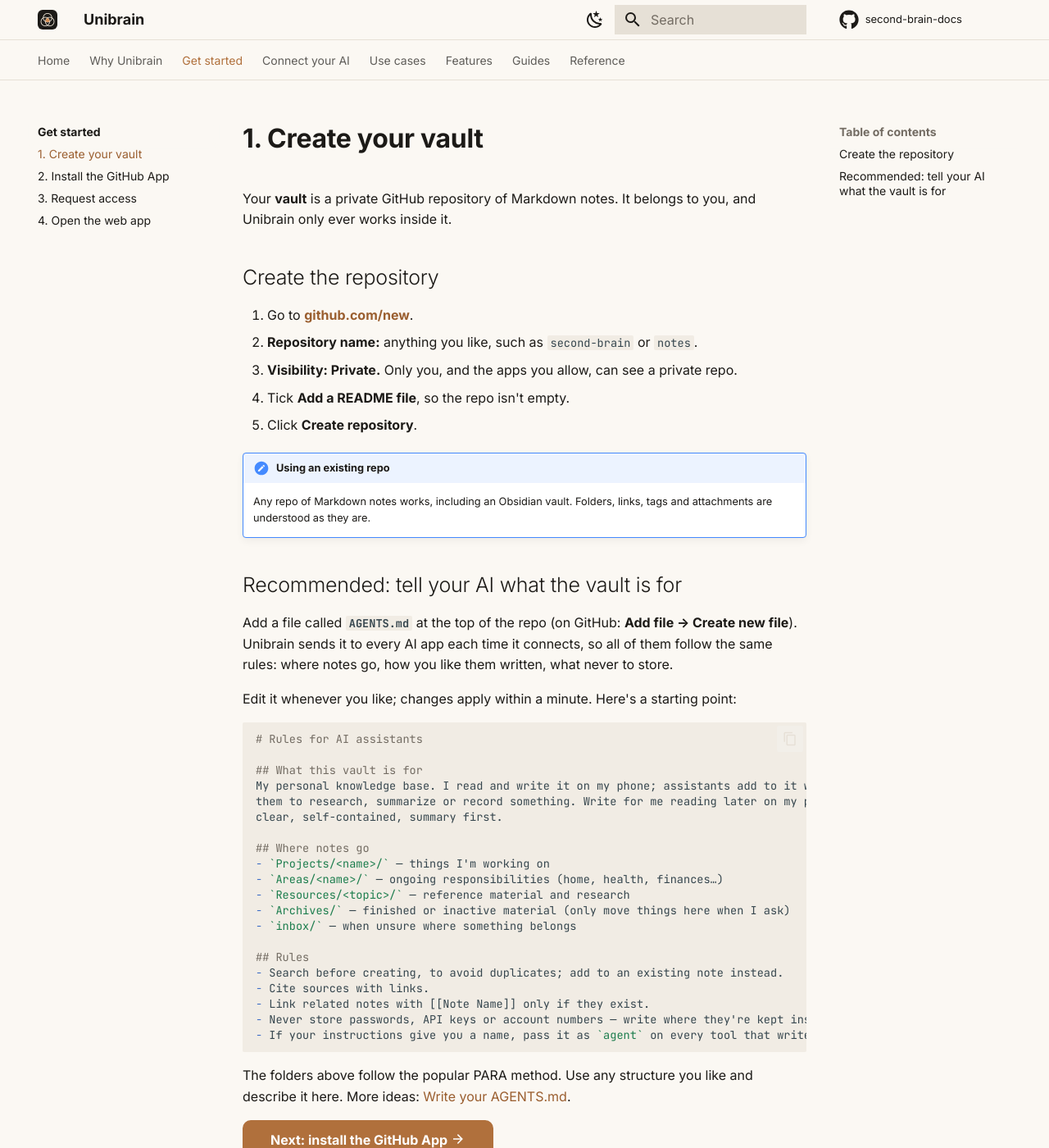
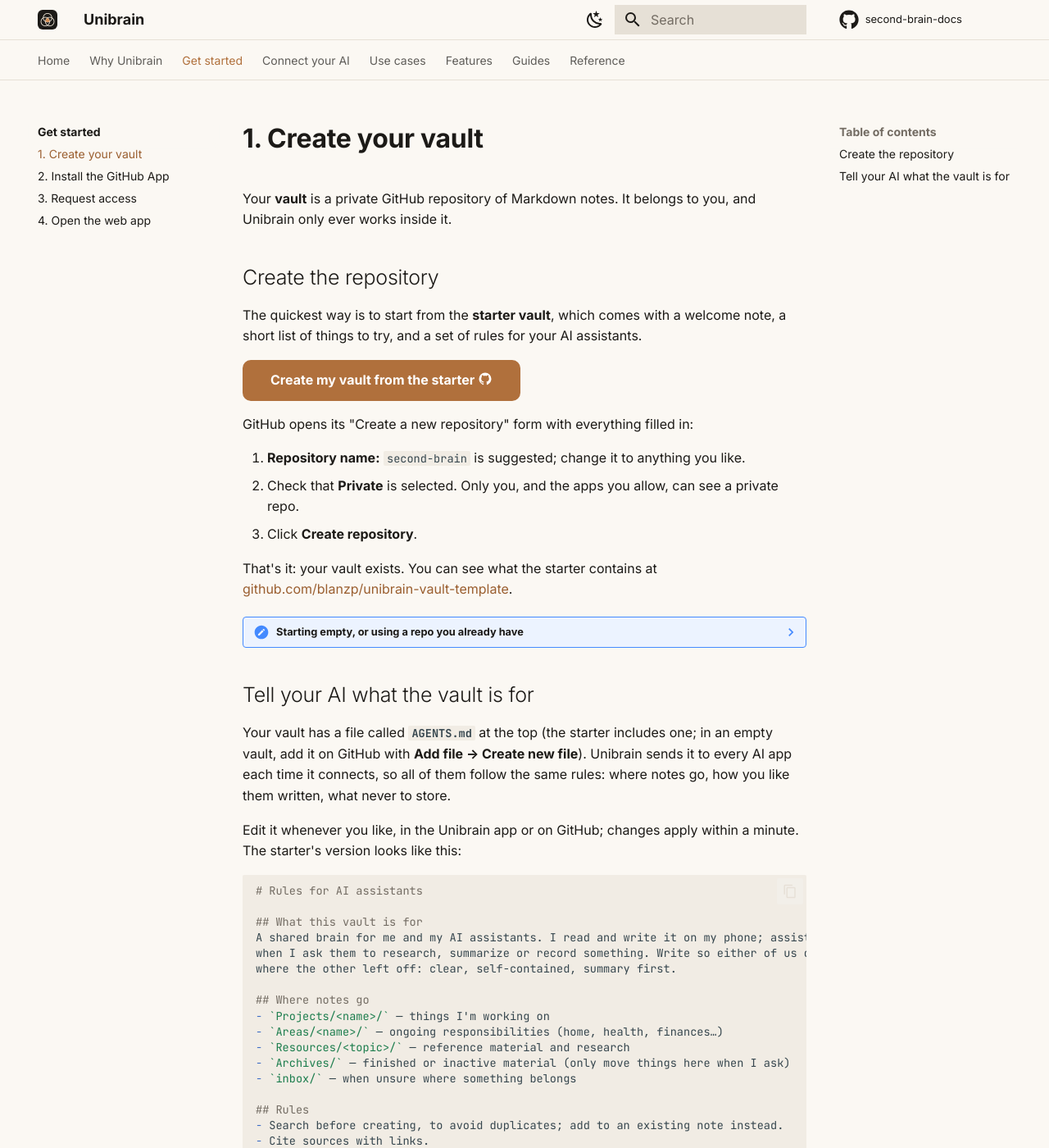
Before and after one commit to blanzp/second-brain-docs, an MkDocs documentation site: the page built from docs/get-started/vault.md, in a window 1280 px wide and 1400 px high. Shown: the whole window at 82% size. Built offline with MkDocs 1.6.1 and Material for MkDocs 9.7.7, drawn with Linux system fonts in a browser that asks for light colours; comment, search, counter and statistics services are not loaded; some of the changed text lies outside the part shown.

Commit message:
Docs: create a vault from the starter template in two clicks
"Create your vault" now starts from blanzp/unibrain-vault-template, with GitHub's form filled in (name,
private). The manual and existing-repo routes are kept in a collapsed note.

Co-Authored-By: Claude Opus 5.5 <noreply@anthropic.com>

````diff
--- a/docs/get-started/vault.md
+++ b/docs/get-started/vault.md
@@ -8,28 +8,36 @@ Your **vault** is a private GitHub repository of Markdown notes. It belongs to y
 
 ## Create the repository
 
-1. Go to **[github.com/new](https://github.com/new)**.
-2. **Repository name:** anything you like, such as `second-brain` or `notes`.
-3. **Visibility: Private.** Only you, and the apps you allow, can see a private repo.
-4. Tick **Add a README file**, so the repo isn't empty.
-5. Click **Create repository**.
+The quickest way is to start from the **starter vault**, which comes with a welcome note, a short list of things to try, and a set of rules for your AI assistants.
 
-!!! note "Using an existing repo"
-    Any repo of Markdown notes works, including an Obsidian vault. Folders, links, tags and attachments are understood as they are.
+[Create my vault from the starter :material-github:](https://github.com/new?template_owner=blanzp&template_name=unibrain-vault-template&name=second-brain&visibility=private&description=My+Unibrain+vault){ .md-button .md-button--primary }
 
-## Recommended: tell your AI what the vault is for
+GitHub opens its "Create a new repository" form with everything filled in:
 
-Add a file called **`AGENTS.md`** at the top of the repo (on GitHub: **Add file → Create new file**). Unibrain sends it to every AI app each time it connects, so all of them follow the same rules: where notes go, how you like them written, what never to store.
+1. **Repository name:** `second-brain` is suggested; change it to anything you like.
+2. Check that **Private** is selected. Only you, and the apps you allow, can see a private repo.
+3. Click **Create repository**.
 
-Edit it whenever you like; changes apply within a minute. Here's a starting point:
+That's it: your vault exists. You can see what the starter contains at [github.com/blanzp/unibrain-vault-template](https://github.com/blanzp/unibrain-vault-template).
+
+??? note "Starting empty, or using a repo you already have"
+    **An empty vault:** go to [github.com/new](https://github.com/new), give it a name, choose **Private**, tick **Add a README file** so the repo isn't empty, and click **Create repository**.
+
+    **An existing repo:** any repo of Markdown notes works, including an Obsidian vault. Folders, links, tags and attachments are understood as they are. There is nothing to create; go straight to the next step.
+
+## Tell your AI what the vault is for
+
+Your vault has a file called **`AGENTS.md`** at the top (the starter includes one; in an empty vault, add it on GitHub with **Add file → Create new file**). Unibrain sends it to every AI app each time it connects, so all of them follow the same rules: where notes go, how you like them written, what never to store.
+
+Edit it whenever you like, in the Unibrain app or on GitHub; changes apply within a minute. The starter's version looks like this:
 
 ```markdown
 # Rules for AI assistants
 
 ## What this vault is for
-My personal knowledge base. I read and write it on my phone; assistants add to it when I ask
-them to research, summarize or record something. Write for me reading later on my phone:
-clear, self-contained, summary first.
+A shared brain for me and my AI assistants. I read and write it on my phone; assistants add to it
+when I ask them to research, summarize or record something. Write so either of us can pick up
+where the other left off: clear, self-contained, summary first.
 
 ## Where notes go
 - `Projects/<name>/` — things I'm working on
@@ -41,7 +49,10 @@ clear, self-contained, summary first.
 ## Rules
 - Search before creating, to avoid duplicates; add to an existing note instead.
 - Cite sources with links.
-- Link related notes with [[Note Name]] only if they exist.
+- Link related notes with [[Note Name]] only if they exist. Before finishing a new note, link it
+  to the notes it is clearly related to.
+- Edit notes directly when a change is small. Ask me before rewriting most of a note, changing
+  several notes at once, or renaming and moving things.
 - Never store passwords, API keys or account numbers — write where they're kept instead.
 - If your instructions give you a name, pass it as `agent` on every tool that writes.
 ```
````
